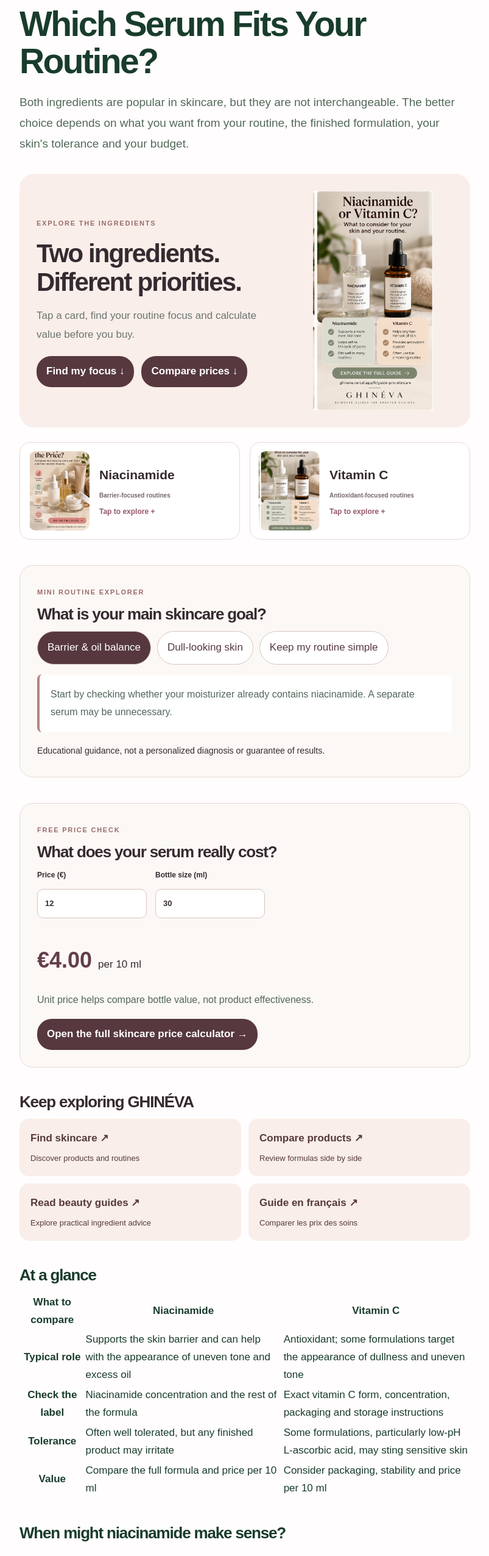
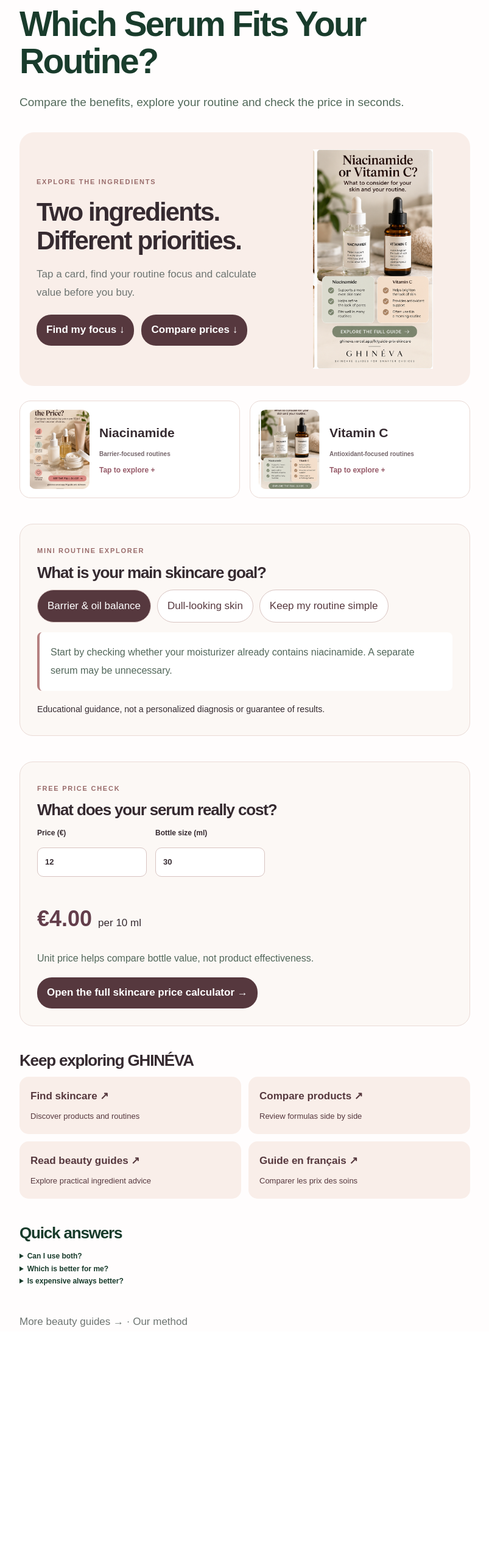
Before and after one commit to GhinwaFAKIH/buywise-ai, a Next.js app in the folder frontend/: page /niacinamide-vs-vitamin-c in a window 1280 px wide. Shown: the part 236-2788 px from the top of the page at 61% size, without its empty margins (238-1041 px from the left). After the commit the page ends 2505 px from the top, so only its background shows below. Built offline with nearby package versions, Linux system fonts and the light colour scheme.

Commit message:
Simplify comparison page with short copy and expandable FAQs

```diff
--- a/frontend/app/niacinamide-vs-vitamin-c/page.js
+++ b/frontend/app/niacinamide-vs-vitamin-c/page.js
@@ -19,16 +19,9 @@ export default function Page() {
   return <main className="guidesPage"><nav className="guidesNav"><Link href="/">GHINÉVA</Link><Link href="/guides">Beauty guides</Link><Link href="/calculator">Price calculator</Link></nav>
     <article className="guideArticle"><small>INGREDIENT COMPARISON · GHINÉVA</small>
       <h1>Niacinamide vs Vitamin C: Which Serum Fits Your Routine?</h1>
-      <p className="guideIntro">Both ingredients are popular in skincare, but they are not interchangeable. The better choice depends on what you want from your routine, the finished formulation, your skin's tolerance and your budget.</p>
+      <p className="guideIntro">Compare the benefits, explore your routine and check the price in seconds.</p>
       <IngredientInteractive />
-      <section><h2>At a glance</h2><table><thead><tr><th>What to compare</th><th>Niacinamide</th><th>Vitamin C</th></tr></thead><tbody>{comparison.map(([label,a,b])=><tr key={label}><th scope="row">{label}</th><td>{a}</td><td>{b}</td></tr>)}</tbody></table></section>
-      <section><h2>When might niacinamide make sense?</h2><p>Niacinamide is commonly used in formulas focused on skin-barrier support, uneven-looking tone and excess oil. Before buying a separate serum, check whether your existing moisturizer already contains it. A higher percentage is not automatically better.</p></section>
-      <section><h2>When might vitamin C make sense?</h2><p>Vitamin C products are often chosen for antioxidant skincare and the appearance of dullness or uneven tone. “Vitamin C” can describe different ingredients, including L-ascorbic acid and derivatives. Packaging, storage instructions and the rest of the formula matter.</p></section>
-      <section><h2>Can you use both?</h2><p>They are not inherently incompatible, but using multiple new active products at once can make irritation harder to identify. Follow each product's directions and introduce products gradually. If your skin is reactive, a simpler routine may be easier to manage.</p></section>
-      <section><h2>Which serum offers better value?</h2><p>Compare prices on the same basis: price per 10 ml = (price ÷ bottle size in ml) × 10. For example, a hypothetical €12 / 30 ml serum costs €4 per 10 ml, while a hypothetical €18 / 50 ml serum costs €3.60 per 10 ml. These are illustrations, not current store prices. The cheaper product is not necessarily more effective.</p><p><Link href="/calculator">Calculate price per ml</Link> or read <Link href="/fr/guide-prix-skincare">our French skincare price guide</Link>.</p></section>
-      <section><h2>Quick buying checklist</h2><ul><li>Choose a specific skincare goal before shopping.</li><li>Read the complete ingredient list, not only the front label.</li><li>Check formulation, packaging and storage guidance.</li><li>Introduce one new product at a time and monitor tolerance.</li><li>Compare unit prices, shipping and retailer information.</li></ul></section>
-      <section><h2>Frequently asked questions</h2><h3>Is niacinamide better than vitamin C?</h3><p>Neither is universally better. They serve overlapping but different formulation goals, and outcomes depend on the product and your skin.</p><h3>Should I buy a 10% niacinamide serum?</h3><p>Not necessarily. Check whether you already use niacinamide and whether a separate step would add value.</p><h3>Does a more expensive vitamin C serum work better?</h3><p>Price alone cannot establish effectiveness. Assess the vitamin C form, complete formula, packaging and independent evidence.</p></section>
-      <p>This is general educational information, not a diagnosis or a product-specific clinical assessment. Learn about <Link href="/methodology">GHINÉVA's methodology</Link> and explore <Link href="/guides/vitamin-c-serum-vs-niacinamide-serum">our related comparison guide</Link>.</p>
+      <section><h2>Quick answers</h2><details><summary>Can I use both?</summary><p>Often yes, but introduce new products gradually and follow their directions.</p></details><details><summary>Which is better for me?</summary><p>Choose based on your skincare goal, tolerance and the full formula.</p></details><details><summary>Is expensive always better?</summary><p>No. Compare formulas and price per 10 ml.</p></details></section><p><Link href="/guides">More beauty guides →</Link> · <Link href="/methodology">Our method</Link></p>
     </article>
   </main>;
 }
```
